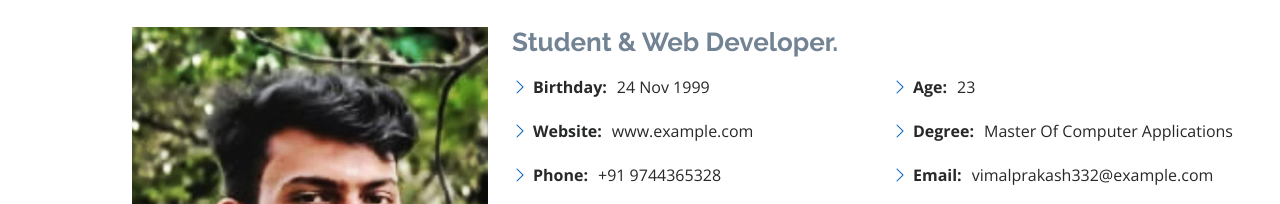
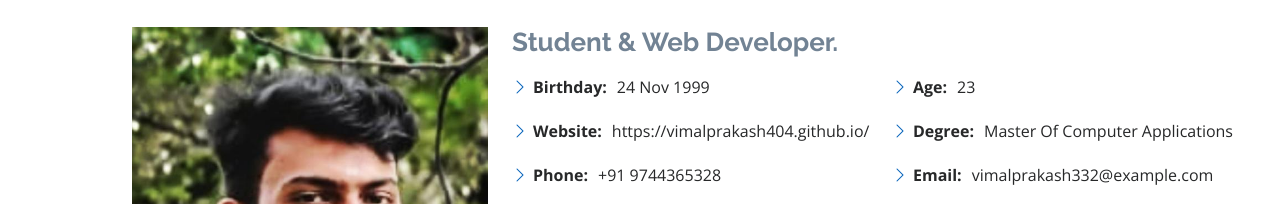
Before and after one commit to vimalprakash404/vimalprakash404.github.io, a plain HTML site: page index.html in a window 1280 px wide. Shown: the part 1037-1241 px from the top of the page. Drawn offline with nearby package versions, Linux system fonts and the light colour scheme.

Commit message:
second commit

```diff
--- a/index.html
+++ b/index.html
@@ -88,7 +88,7 @@
               <div class="col-lg-6">
                 <ul>
                   <li><i class="bi bi-chevron-right"></i> <strong>Birthday:</strong> <span>24 Nov 1999</span></li>
-                  <li><i class="bi bi-chevron-right"></i> <strong>Website:</strong> <span>www.example.com</span></li>
+                  <li><i class="bi bi-chevron-right"></i> <strong>Website:</strong> <span>https://vimalprakash404.github.io/</span></li>
                   <li><i class="bi bi-chevron-right"></i> <strong>Phone:</strong> <span>+91 9744365328</span></li>
                   <li><i class="bi bi-chevron-right"></i> <strong>Place:</strong> <span>Thalassery,Kannur ,Kerala, India</span></li>
                 </ul>
```
